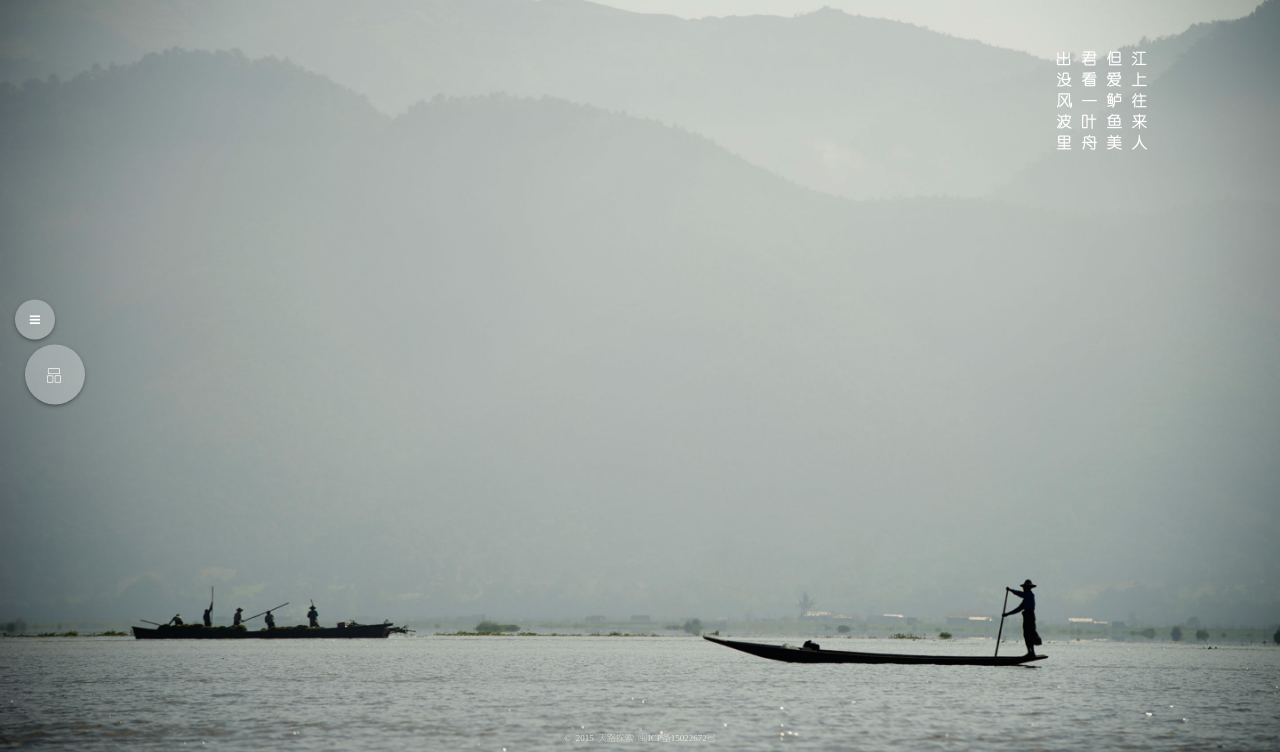
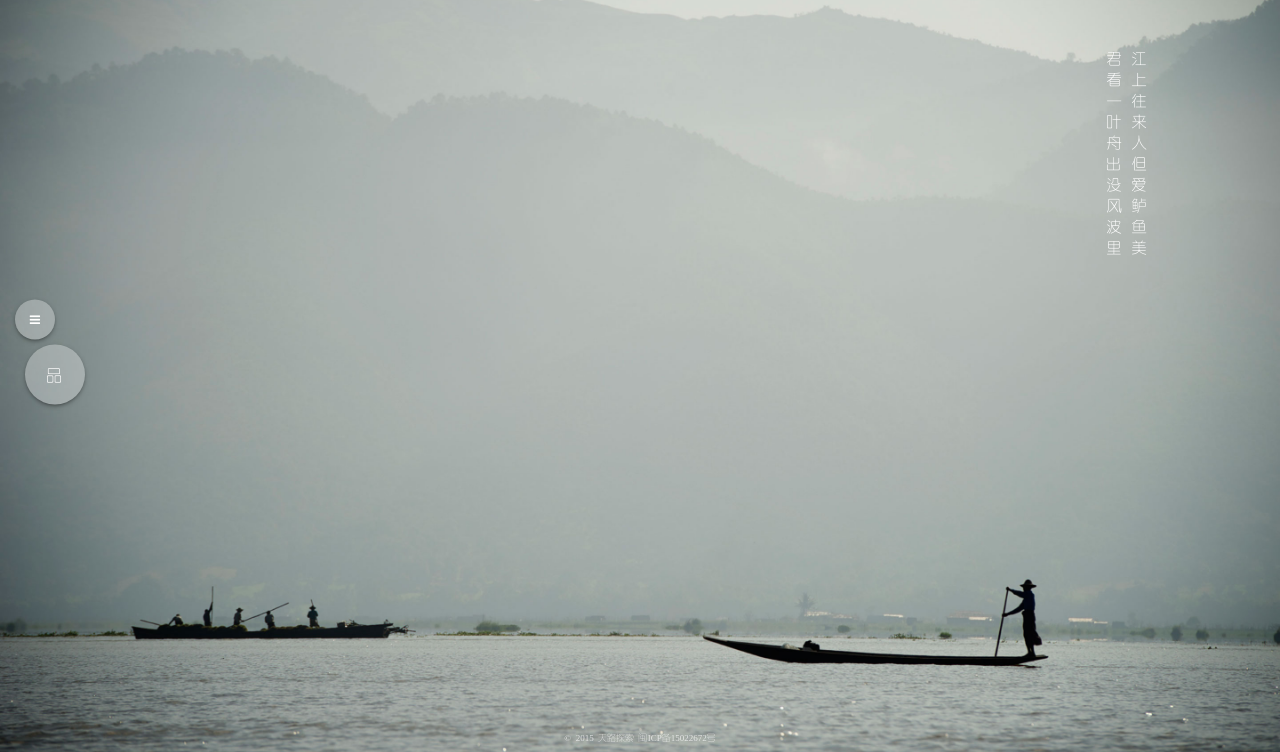
Before and after one commit to ehudthelefthand/odbgift-main, a plain HTML site: page index.html in a window 1280 px wide. Shown: the part 48-800 px from the top of the page. Drawn offline with Linux system fonts and the light colour scheme.

Commit message:
change width of the wisdom word section and decreased text line from 4 to 2 with the wisdom word #1 and #2

```diff
--- a/css/main.css
+++ b/css/main.css
@@ -402,7 +402,7 @@ body {
   #wisdom-word {
     top: 20px;
     right: 15px;
-    width: 80px;
+    width: 110px;
     -webkit-transform: translate(0);
        -moz-transform: translate(0);
         -ms-transform: translate(0);
@@ -419,12 +419,11 @@ body {
 }
 .word {
   display: block;
-  margin: 0 5px;
+  margin: 0 7px;
   float: right;
-  width: 10px;
+  width: 13px;
   color: #fff;
   font-size: 18px;
-  font-weight: bold;
 }
 @media only screen and (min-width: 768px) {
   .word {
--- a/js/main.js
+++ b/js/main.js
@@ -14,8 +14,8 @@ $(document).ready(function() {
 
 var
   wisdomWords = [
-    "江上往来人/但爱鲈鱼美/君看一叶舟/出没风波里",
-    "荡胸生层云/决眦入归鸟/会当凌绝顶/一览众山小",
+    "江上往来人但爱鲈鱼美/君看一叶舟出没风波里",
+    "荡胸生层云决眦入归鸟/会当凌绝顶一览众山小",
     "大自然的痕迹无所不在",
     "诸天述说上帝的荣耀/穹苍传扬祂的手段/这日到那日发出言语/这夜到那夜传出知识",
     "山重水复疑无路/柳暗花明又一村/当山林中雾气消散/人生总能重见希望",
```
